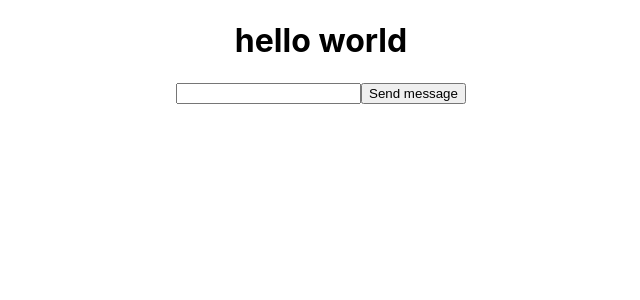
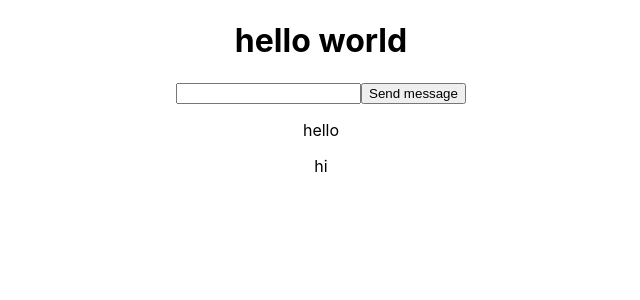
Before and after one commit to VedanthB/Facebook-messenger-clone, a React (Create React App) app in the folder facebookmessenger_app/: page / in a window 1280 px wide. Shown: the top 300 px of the page, without its empty margins (319-959 px from the left). Built offline with nearby package versions, Linux system fonts and the light colour scheme.

Commit message:
added ability to send message

```diff
--- a/facebookmessenger_app/src/App.js
+++ b/facebookmessenger_app/src/App.js
@@ -3,15 +3,35 @@
 
 function App() {
      const [input, setInput] = useState('');
+     const [messages, setMessages] = useState(['hello','hi']);
 
-    console.log('🧜🏼‍♀️', input)
+     console.log('🧜🏼‍♀️', input);
+     console.log('🧜🏼‍♀️', messages);
+
+    const sendMessage = (event) => {
+        // this fires when the button is clicked
+        event.preventDefault();  // prevents Reload/Refresh
+        setMessages([...messages, input]);
+        setInput('') // clears the input after submit
+
+    }
 
   return (
     <div className="App">
       <h1>hello world</h1>
 
-      <input value={input} onChange = {event => setInput(event.target.value)} />
-      <button>Send message</button>
+      <form>
+      <input value={input}   onChange = {event => setInput(event.target.value)} />
+      <button type='submit' onClick={sendMessage} >Send message</button>
+      </form>
+
+
+      {
+        messages.map(message => (
+          <p>{message}</p>
+        ))
+
+      }
 
     </div>
   );
```
